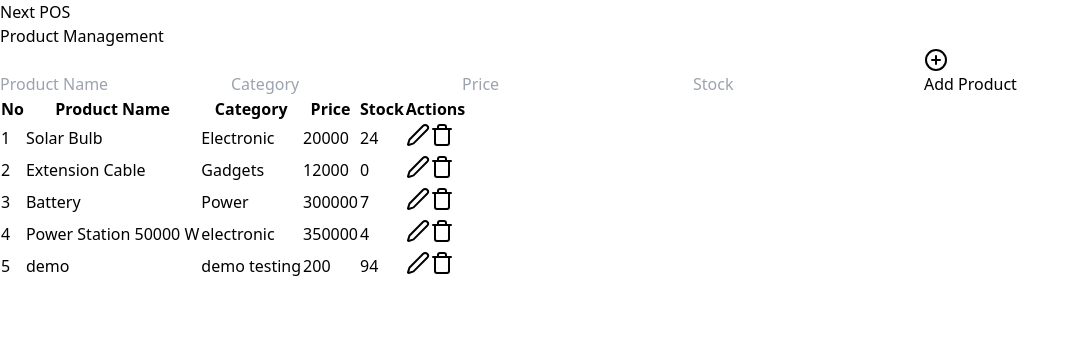
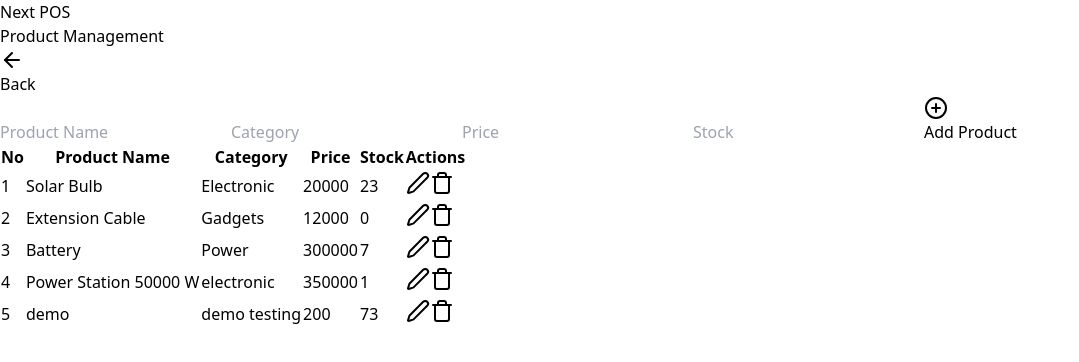
Before and after one commit to kyawzinhein1/pos-system, a React (Vite) app: page /manage-products in a window 1280 px wide. Shown: the top 362 px of the page, without its empty margins (0-1079 px from the left). Built offline with nearby package versions, Linux system fonts and the light colour scheme; data requests are answered from the project's data file.

Commit message:
ui upgrade

```diff
--- a/db.json
+++ b/db.json
@@ -5,7 +5,7 @@
       "name": "Solar Bulb",
       "category": "Electronic",
       "price": 20000,
-      "stock": 24
+      "stock": 23
     },
     {
       "id": "31e7",
@@ -26,14 +26,14 @@
       "name": "Power Station 50000 W",
       "category": "electronic",
       "price": 350000,
-      "stock": 4
+      "stock": 1
     },
     {
       "id": "3bc2",
       "name": "demo",
       "category": "demo testing",
       "price": 200,
-      "stock": 94
+      "stock": 73
     }
   ],
   "transactions": [
@@ -104,6 +104,160 @@
       "total": 300000,
       "date": "05/02/2025",
       "time": "16:45:41"
+    },
+    {
+      "id": "0602202573111",
+      "products": [
+        {
+          "id": "a040",
+          "name": "Power Station 50000 W",
+          "category": "electronic",
+          "price": 350000,
+          "stock": 5,
+          "quantity": 1,
+          "date": ""
+        }
+      ],
+      "total": 350000,
+      "date": "06/02/2025",
+      "time": "09:59:09"
+    },
+    {
+      "id": "0602202556223",
+      "products": [
+        {
+          "id": "3bc2",
+          "name": "demo",
+          "category": "demo testing",
+          "price": 200,
+          "stock": 94,
+          "quantity": 5,
+          "date": ""
+        }
+      ],
+      "total": 1000,
+      "date": "06/02/2025",
+      "time": "10:02:11"
+    },
+    {
+      "id": "0602202578175",
+      "products": [
+        {
+          "id": "3bc2",
+          "name": "demo",
+          "category": "demo testing",
+          "price": 200,
+          "stock": 89,
+          "quantity": 4,
+          "date": ""
+        }
+      ],
+      "total": 800,
+      "date": "06/02/2025",
+      "time": "10:04:08"
+    },
+    {
+      "id": "0602202521977",
+      "products": [
+        {
+          "id": "a040",
+          "name": "Power Station 50000 W",
+          "category": "electronic",
+          "price": 350000,
+          "stock": 4,
+          "quantity": 2,
+          "date": ""
+        }
+      ],
+      "total": 700000,
+      "date": "06/02/2025",
+      "time": "10:54:26"
+    },
+    {
+      "id": "0602202529015",
+      "products": [
+        {
+          "id": "31e7",
+          "name": "Extension Cable",
+          "category": "Gadgets",
+          "price": 12000,
+          "stock": 1,
+          "quantity": 1,
+          "date": ""
+        }
+      ],
+      "total": 12000,
+      "date": "06/02/2025",
+      "time": "10:57:08"
+    },
+    {
+      "id": "0602202556363",
+      "products": [
+        {
+          "id": "3bc2",
+          "name": "demo",
+          "category": "demo testing",
+          "price": 200,
+          "stock": 85,
+          "quantity": 5,
+          "date": ""
+        }
+      ],
+      "total": 1000,
+      "date": "06/02/2025",
+      "time": "10:58:02"
+    },
+    {
+      "id": "0602202524555",
+      "products": [
+        {
+          "id": "3bc2",
+          "name": "demo",
+          "category": "demo testing",
+          "price": 200,
+          "stock": 80,
+          "quantity": 5,
+          "date": ""
+        }
+      ],
+      "total": 1000,
+      "date": "06/02/2025",
+      "time": "10:58:23"
+    },
+    {
+      "id": "0602202587446",
+      "products": [
+        {
+          "id": "a040",
+          "name": "Power Station 50000 W",
+          "category": "electronic",
+          "price": 350000,
+          "stock": 2,
+          "quantity": 1,
+          "date": ""
+        },
+        {
+          "id": "3bc2",
+          "name": "demo",
+          "category": "demo testing",
+          "price": 200,
+          "stock": 75,
+          "quantity": 2,
+          "date": ""
+        },
+        {
+          "id": "afc9",
+          "name": "Solar Bulb",
+          "category": "Electronic",
+          "price": 20000,
+          "stock": 24,
+          "quantity": 1,
+          "date": ""
+        }
+      ],
+      "total": 370400,
+      "date": "06/02/2025",
+      "time": "11:09:29"
     }
   ]
 }
--- /dev/null
+++ b/src/components/BackBtn.jsx
@@ -0,0 +1,18 @@
+import { ArrowLeft } from "lucide-react";
+import { Link } from "react-router-dom";
+
+const BackBtn = () => {
+  return (
+    <section className="">
+      <Link
+        to={"/"}
+        className="flex items-center gap-2 bg-red-400 text-white px-2 py-1 rounded-md shadow-md hover:bg-red-600 transition-colors"
+      >
+        <ArrowLeft className="w-5 h-5" />
+        <span className="text-md font-semibold">Back</span>
+      </Link>
+    </section>
+  );
+};
+
+export default BackBtn;
--- a/src/components/Invoice.jsx
+++ b/src/components/Invoice.jsx
@@ -1,7 +1,6 @@
 import { PrinterCheckIcon, X } from "lucide-react";
 
 const Invoice = ({ selectedProducts, trxnId, onClose, onSave }) => {
-
   // Calculate total price
   const totalPrice = selectedProducts.reduce(
     (sum, item) => sum + item.price * item.quantity,
--- /dev/null
+++ b/src/components/Message.jsx
@@ -0,0 +1,19 @@
+import { X } from "lucide-react";
+
+const Message = ({ message, closeMsg }) => {
+  return (
+    <section className="fixed inset-0 bg-black bg-opacity-50 flex justify-center items-center">
+      <div className="bg-white p-6 rounded-lg w-[400px] shadow-lg flex flex-col">
+        <h1 className="text-xl font-semibold mb-4 text-center">{message}</h1>
+        <button
+          className="bg-red-500 hover:bg-red-600 transition-colors text-white px-4 py-2 rounded-md flex justify-center"
+          onClick={closeMsg}
+        >
+          <X /> Close Message
+        </button>
+      </div>
+    </section>
+  );
+};
+
+export default Message;
--- a/src/pages/Dashboard.jsx
+++ b/src/pages/Dashboard.jsx
@@ -1,7 +1,12 @@
+import BackBtn from "../components/BackBtn";
+
 const Dashboard = () => {
   return (
-    <section className="container mx-auto mt-6">
-      <h1 className="text-2xl font-bold mb-4">Dashboard</h1>
+    <section className="container mx-auto mt-4">
+      <div className="flex justify-between items-center">
+        <h1 className="text-2xl font-bold mb-4">Dashboard</h1>
+        <BackBtn />
+      </div>
     </section>
   );
 };
--- a/src/pages/Products.jsx
+++ b/src/pages/Products.jsx
@@ -1,6 +1,7 @@
 import { useEffect, useState } from "react";
 import useProductStore from "../store/product";
 import { PlusCircleIcon, Edit2Icon, TrashIcon, Save } from "lucide-react";
+import BackBtn from "../components/BackBtn";
 
 const Products = () => {
   const {
@@ -62,8 +63,11 @@ const Products = () => {
   };
 
   return (
-    <section className="container mx-auto mt-6">
-      <h1 className="text-2xl font-bold mb-4">Product Management</h1>
+    <section className="container mx-auto mt-4">
+      <div className="flex justify-between items-center">
+        <h1 className="text-2xl font-bold mb-6">Product Management</h1>
+        <BackBtn />
+      </div>
 
       {/* Add Product Form */}
       <div className="flex gap-4 mb-6 justify-center">
@@ -236,27 +240,27 @@ const Products = () => {
                 <td className="px-4 py-2">
                   {editingId === product.id ? (
                     <button
-                      className="bg-green-500 px-3 py-1 text-white rounded-md hover:bg-green-600"
+                      className="bg-green-500 p-2 text-white rounded-full hover:bg-green-600"
                       onClick={() => handleEditProduct(product.id)}
                     >
-                      <Save className="w-5" />
+                      <Save className="w-4 h-4" />
                     </button>
                   ) : (
                     <>
                       <button
-                        className="bg-yellow-500 px-3 py-1 text-white rounded-md hover:bg-yellow-600 mr-2 transition-colors"
+                        className="bg-yellow-500 p-2 rounded-full text-white hover:bg-yellow-600 mr-2 transition-colors"
                         onClick={() => {
                           setEditingId(product.id);
                           setEditedProduct(product);
                         }}
                       >
-                        <Edit2Icon className="w-4" />
+                        <Edit2Icon className="w-4 h-4" />
                       </button>
                       <button
-                        className="bg-red-500 px-3 py-1 text-white rounded-md hover:bg-red-600 transition-colors"
+                        className="bg-red-500 p-2 text-white rounded-full hover:bg-red-600 transition-colors"
                         onClick={() => removeProductFromList(product.id)}
                       >
-                        <TrashIcon className="w-5" />
+                        <TrashIcon className="w-4 h-4" />
                       </button>
                     </>
                   )}
--- a/src/pages/Profile.jsx
+++ b/src/pages/Profile.jsx
@@ -1,7 +1,12 @@
+import BackBtn from "../components/BackBtn";
+
 const Profile = () => {
   return (
-    <section className="container mx-auto mt-10">
-      <h1 className="text-2xl font-bold mb-4">Profile</h1>
+    <section className="container mx-auto mt-4">
+      <div className="flex justify-between items-center">
+        <h1 className="text-2xl font-bold mb-4">Profile</h1>
+        <BackBtn />
+      </div>
     </section>
   );
 };
--- a/src/pages/Transaction.jsx
+++ b/src/pages/Transaction.jsx
@@ -1,27 +1,23 @@
 import { useEffect, useState } from "react";
 import useTransactionStore from "../store/transactions";
+import BackBtn from "../components/BackBtn";
 
 const Transactions = () => {
   const { transactions, fetchTransactions } = useTransactionStore();
-
-  const [number, setNumber] = useState(1);
-
-  const tranId = (number) => {
-    if (number >= 1) {
-      number++;
-    }
-  };
 
   useEffect(() => {
     fetchTransactions();
   }, []);
 
   return (
-    <section className="container mx-auto mt-10">
-      <h1 className="text-2xl font-bold mb-4">Transactions</h1>
-      <div className="max-h-[388px] overflow-y-auto border border-gray-300 rounded-lg">
+    <section className="container mx-auto mt-4">
+      <div className="flex justify-between items-center">
+        <h1 className="text-2xl font-bold mb-8">Transactions</h1>
+        <BackBtn />
+      </div>
+      <div className="max-h-[460px] overflow-y-auto border border-gray-300 rounded-lg">
         <table className="w-full border-collapse border border-gray-300">
-          <thead className="bg-gray-100">
+          <thead className="bg-gray-100 sticky top-0">
             <tr>
               <th className="border py-2">No</th>
               <th className="border py-2">Transaction ID</th>
@@ -62,5 +58,3 @@ const Transactions = () => {
 };
 
 export default Transactions;
-
-//className="max-h-[388px] overflow-y-auto border border-gray-300 rounded-lg"
```
Also changed, not shown: src/pages/Sale.jsx (+32 -19 lines).
